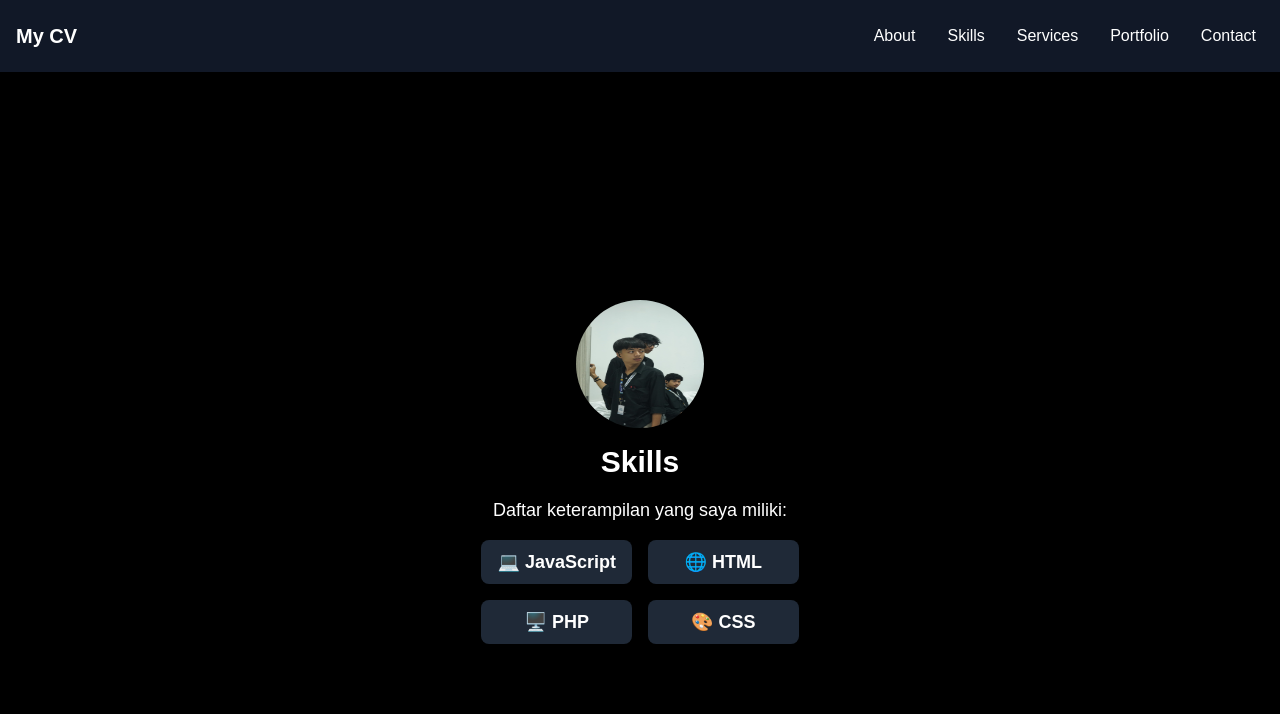
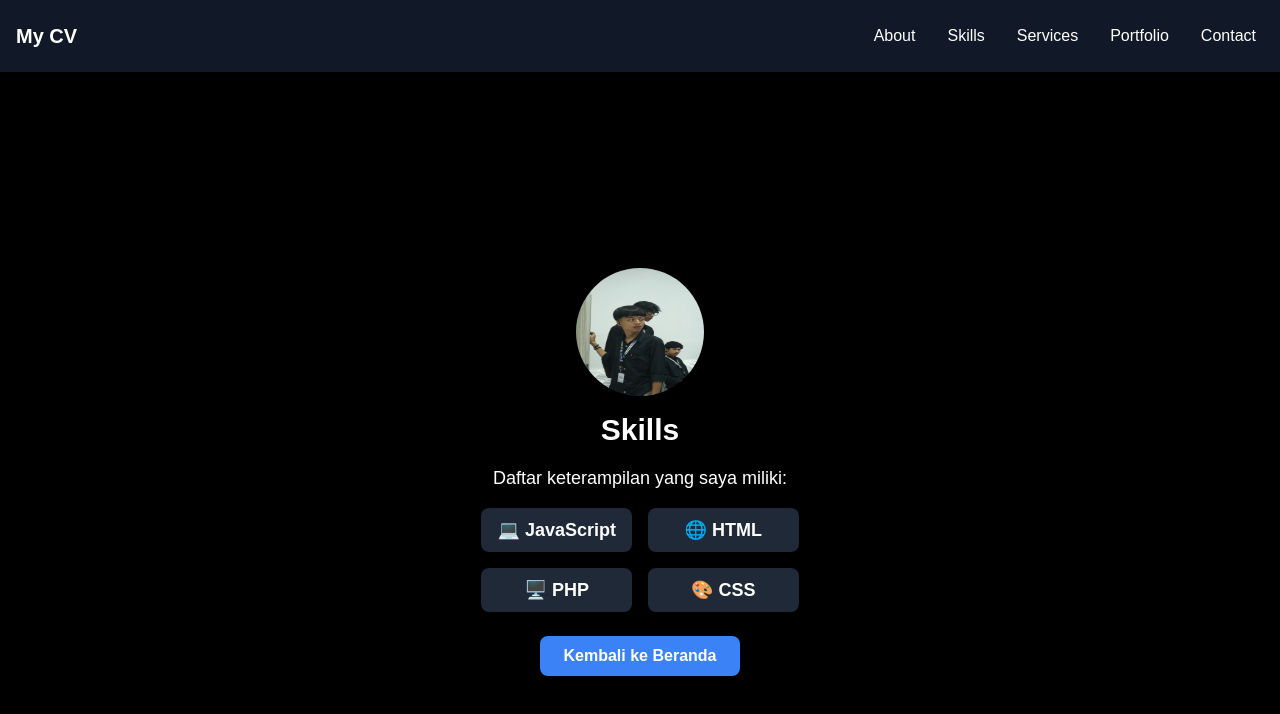
Before and after one commit to Just4flo/tugas_challenge3, a Next.js app: page /skills in a window 1280 px wide. Shown: the top 714 px of the page. Built offline with nearby package versions, Linux system fonts and the light colour scheme.

Commit message:
Update page.js

```diff
--- a/app/skills/page.js
+++ b/app/skills/page.js
@@ -20,6 +20,13 @@ export default function Skills() {
         <span className="bg-gray-800 py-2 px-4 rounded-lg">🖥️ PHP</span>
         <span className="bg-gray-800 py-2 px-4 rounded-lg">🎨 CSS</span>
       </div>
+          <Link
+  href="/"
+  className="mt-6 px-6 py-2 bg-blue-500 hover:bg-blue-600 text-white font-semibold rounded-lg shadow-md transition duration-300"
+>
+  Kembali ke Beranda
+</Link>
+
     </section>
   );
 }
```
